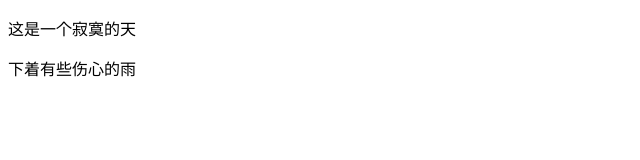
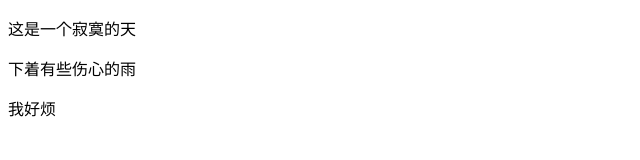
Before and after one commit to abbulue/BIGboxname, a plain HTML site: page index.html in a window 1280 px wide. Shown: the full height of the page, 0-640 px from the left. Drawn offline with Linux system fonts and the light colour scheme.

Commit message:
存东西2

```diff
--- a/index.html
+++ b/index.html
@@ -9,5 +9,7 @@
 <body>
     <p>这是一个寂寞的天</p>
     <p>下着有些伤心的雨</p>
+
+    <p>我好烦</p>
 </body>
 </html>
```
